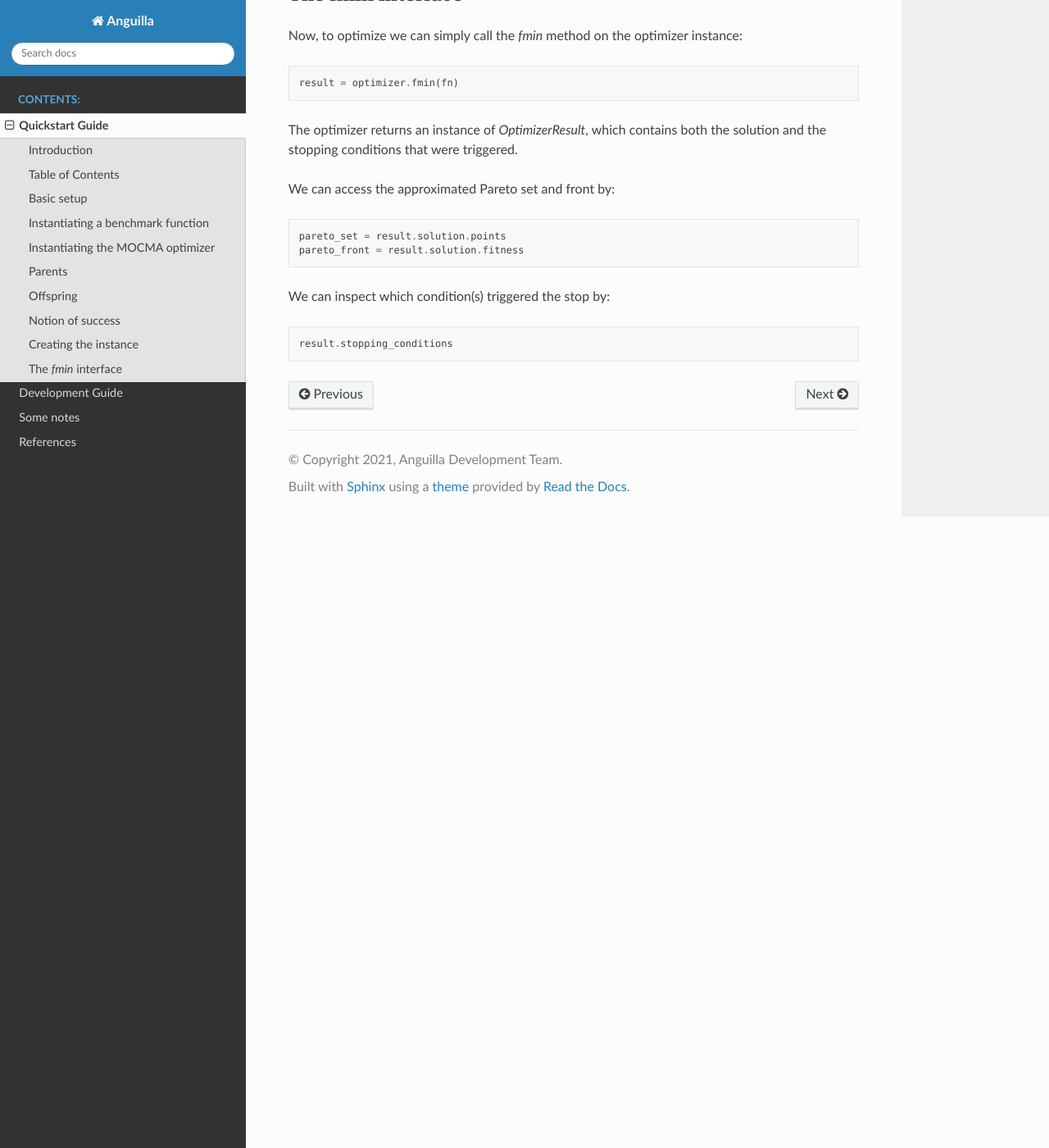
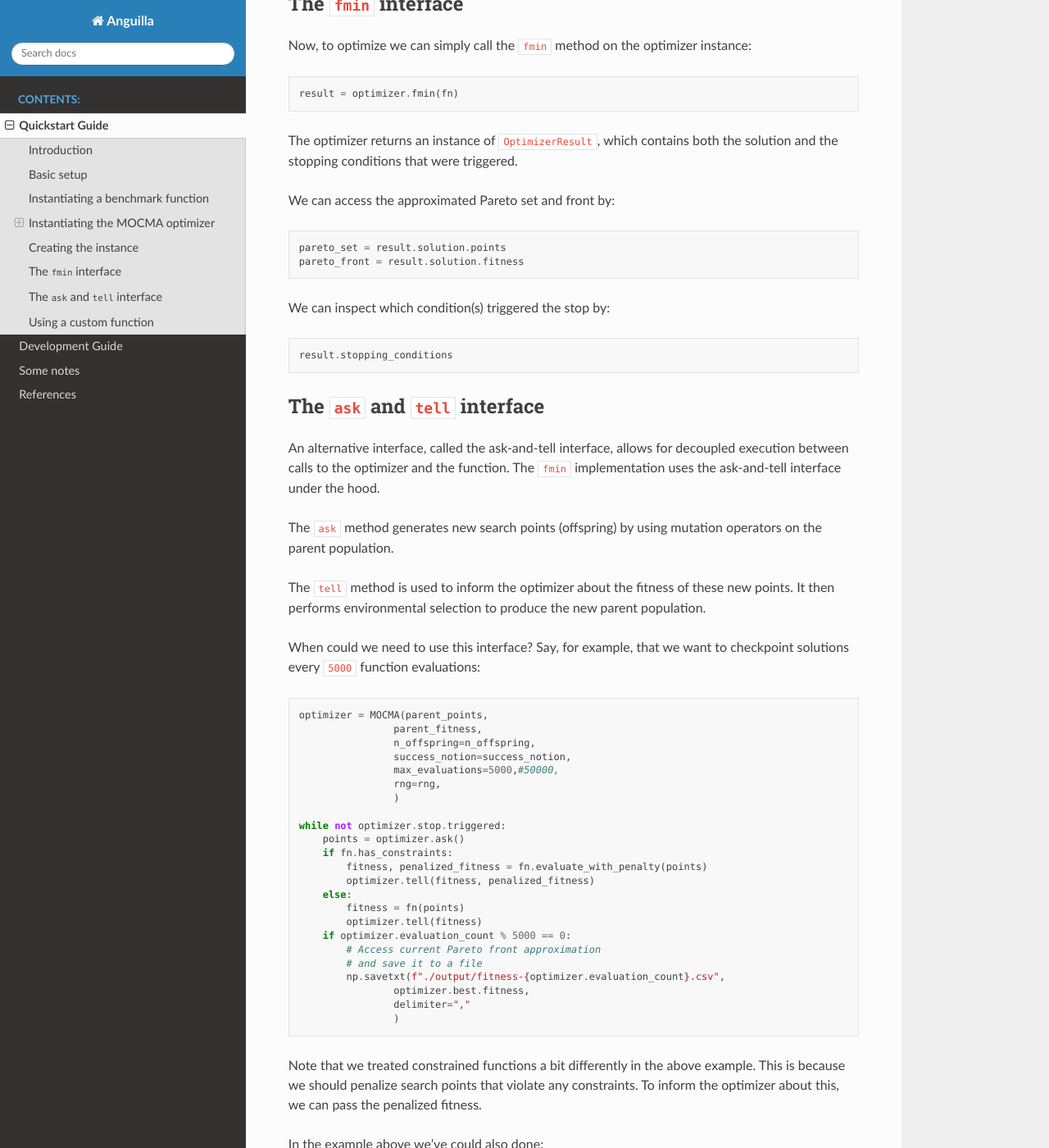
Before and after one commit to pocs-anguilla/anguilla, a Sphinx documentation site: the page built from docs/quickstart.rst, in a window 1280 px wide and 1400 px high, scrolled down 2847 px. Shown: the whole window at 82% size. Built offline with Sphinx 7.4.7 and the Read the Docs theme 2.0.0, drawn with Linux system fonts in a browser that asks for light colours; some of the changed text lies outside the part shown.

Commit message:
Add missing stuff from the notebook

```diff
--- a/docs/quickstart.rst
+++ b/docs/quickstart.rst
@@ -12,21 +12,20 @@
 In this tutorial, we provide an introduction to setting up an instance of the MO-CMA-ES optimizer implementation
 available in the library and how to optimize a function using the two available interfaces.
 
-Table of Contents
------------------
+**In this guide:**
 
 * Basic setup
 * Instantiating a benchmark function
 * Instantiating the MOCMA optimizer
-* The `fmin` interface
-* The `ask` and `tell` interface
+* The ``fmin`` interface
+* The ``ask`` and ``tell`` interface
 * Using a custom function
 * References
 
 Basic setup
 -----------
 
-To install the library, we can use either `PyPI` or `Conda`:
+To install the library, we can use either ``PyPI`` or ``Conda``:
 
 .. code-block:: bash
 
@@ -69,13 +68,13 @@
 ---------------------------------
 
 Parents
--------
+#######
 
 The optimizer infers the number of *parents*, *dimensions* and *objectives*
-from the initial `parent_points` and `parent_fitness` arrays we pass to its constructor
+from the initial ``parent_points`` and ``parent_fitness`` arrays we pass to its constructor
 at instantiation.
 
-Note that we use `n_parents` to refer to $\mu$.
+Note that we use ``n_parents`` to refer to $\mu$.
 
 .. code-block:: python
 
@@ -84,21 +83,21 @@
     parent_fitness = fn(parent_points)
 
 Offspring
----------
+#########
 
-We can omit providing a value for `n_offspring` when instantiating the optimizer.
-If `n_parents = 100`, then we would've be constructing an instance of $(100+100)$-MOCMA-ES
+We can omit providing a value for ``n_offspring`` when instantiating the optimizer.
+If ``n_parents = 100``, then we would've be constructing an instance of $(100+100)$-MOCMA-ES
 If we'd like to use the steady-state variant, i.e $(100+1)-MOCMA-ES
-Then we need to set `n_offspring = 1`.
+Then we need to set ``n_offspring = 1``.
 
-Note that we use `n_offspring` to refer to $\lambda$.
+Note that we use ``n_offspring`` to refer to $\lambda$.
 
 .. code-block:: python
 
     n_offspring = 100
 
 Notion of success
------------------
+#################
 
 The implementation supports both notions of success defined in the literature [1] [2].
 By default, if none is provided the optimizer uses the population-based notion of success.
@@ -113,8 +112,8 @@
 We are ready to instantiate the MOCMA optimizer.
 Note that we need to specify at least one stopping condition,
 in this case we restrict the number of function evaluations by
-setting `max_evaluations=50000`. Other stopping conditions are
-`max_generations` and `target_indicator_value` (which requires providing a reference point).
+setting ``max_evaluations=50000``. Other stopping conditions are
+``max_generations`` and ``target_indicator_value`` (which requires providing a reference point).
 
 .. code-block python
 
@@ -133,16 +132,16 @@
     our_reference_point = None
     optimizer.indicator.reference = our_reference_point
 
-The `fmin` interface
---------------------
+The ``fmin`` interface
+----------------------
 
-Now, to optimize we can simply call the `fmin` method on the optimizer instance:
+Now, to optimize we can simply call the ``fmin`` method on the optimizer instance:
 
 .. code-block:: python
 
     result = optimizer.fmin(fn)
 
-The optimizer returns an instance of `OptimizerResult`, which contains both the solution and the stopping conditions that were triggered.
+The optimizer returns an instance of ``OptimizerResult``, which contains both the solution and the stopping conditions that were triggered.
 
 We can access the approximated Pareto set and front by:
 
@@ -157,3 +156,79 @@
 .. code-block:: python
 
     result.stopping_conditions
+
+The ``ask`` and ``tell`` interface
+----------------------------------
+
+An alternative interface, called the ask-and-tell interface, allows for decoupled
+execution between calls to the optimizer and the function.
+The ``fmin`` implementation uses the ask-and-tell interface under the hood.
+
+The ``ask`` method generates new search points (offspring) by using mutation
+operators on the parent population.
+
+The ``tell`` method is used to inform the optimizer about the fitness of these
+new points. It then performs environmental selection to produce the new parent population.
+
+When could we need to use this interface? Say, for example, that we want to checkpoint solutions every ``5000`` function evaluations:
+
+.. code-block:: python
+
+    optimizer = MOCMA(parent_points,
+                    parent_fitness,
+                    n_offspring=n_offspring,
+                    success_notion=success_notion,
+                    max_evaluations=5000,#50000,
+                    rng=rng,
+                    )
+
+    while not optimizer.stop.triggered:
+        points = optimizer.ask()
+        if fn.has_constraints:
+            fitness, penalized_fitness = fn.evaluate_with_penalty(points)
+            optimizer.tell(fitness, penalized_fitness)
+        else:
+            fitness = fn(points)
+            optimizer.tell(fitness)
+        if optimizer.evaluation_count % 5000 == 0:
+            # Access current Pareto front approximation
+            # and save it to a file
+            np.savetxt(f"./output/fitness-{optimizer.evaluation_count}.csv",
+                    optimizer.best.fitness,
+                    delimiter=","
+                    )
+
+Note that we treated constrained functions a bit differently in the above example.
+This is because we should penalize search points that violate any constraints.
+To inform the optimizer about this, we can pass the penalized fitness.
+
+In the example above we've could also done:
+
+.. code-block:: python
+
+    fitness = fn.evaluate_with_penalty(points)
+    optimizer.tell(*fitness)
+
+
+In addition, some functions are noisy. Usually, these functions are evaluated multiple times
+and an average of their fitness is reported to the optimizer. Naturally, this consumes more function evaluations
+from the budget we may've defined as a stopping condition. To inform the optimizer about this, we could do:
+
+.. code-block:: python
+
+    for i in range(n_repetitions):
+        fitness[i] = noisy_function(point)
+    optimizer.tell(np.average(fitness, axis=0), evaluation_count=n_evaluations)
+
+Note, however, that you don't need to use the ask-and-tell interface to optimize noisy functions. You can abstract the noisy evaluation in a custom function and use ``fmin`` interface. In the next section, we will see how to define a custom function that the optimizer can minimize.
+
+After the optimizer finishes the optimization run, we can get the solution by:
+
+.. code-block:: python
+
+    solution = optimizer.best
+
+Using a custom function
+-----------------------
+
+WIP
```
